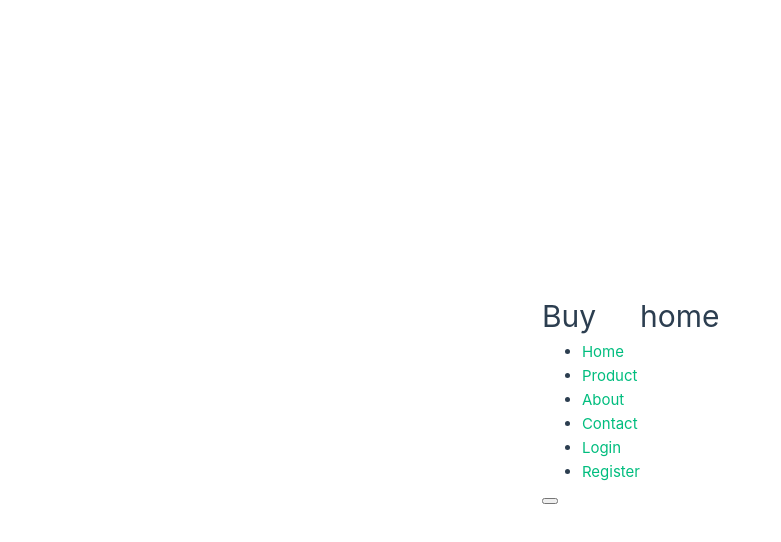
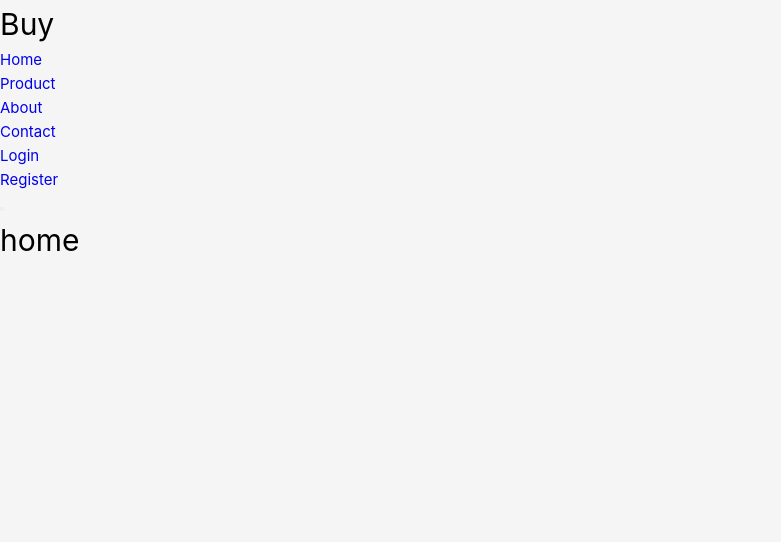
Before and after one commit to ibimina/buy, a Vue app: page / in a window 1280 px wide. Shown: the top 542 px of the page, without its empty margins (0-781 px from the left). Built offline with nearby package versions, Linux system fonts and the light colour scheme.

Commit message:
style: reset styles

```diff
--- a/src/assets/base.css
+++ b/src/assets/base.css
@@ -1,68 +1,16 @@
-/* color palette from <https://github.com/vuejs/theme> */
-:root {
-  --vt-c-white: #ffffff;
-  --vt-c-white-soft: #f8f8f8;
-  --vt-c-white-mute: #f2f2f2;
-
-  --vt-c-black: #181818;
-  --vt-c-black-soft: #222222;
-  --vt-c-black-mute: #282828;
-
-  --vt-c-indigo: #2c3e50;
-
-  --vt-c-divider-light-1: rgba(60, 60, 60, 0.29);
-  --vt-c-divider-light-2: rgba(60, 60, 60, 0.12);
-  --vt-c-divider-dark-1: rgba(84, 84, 84, 0.65);
-  --vt-c-divider-dark-2: rgba(84, 84, 84, 0.48);
-
-  --vt-c-text-light-1: var(--vt-c-indigo);
-  --vt-c-text-light-2: rgba(60, 60, 60, 0.66);
-  --vt-c-text-dark-1: var(--vt-c-white);
-  --vt-c-text-dark-2: rgba(235, 235, 235, 0.64);
-}
-
-/* semantic color variables for this project */
-:root {
-  --color-background: var(--vt-c-white);
-  --color-background-soft: var(--vt-c-white-soft);
-  --color-background-mute: var(--vt-c-white-mute);
-
-  --color-border: var(--vt-c-divider-light-2);
-  --color-border-hover: var(--vt-c-divider-light-1);
-
-  --color-heading: var(--vt-c-text-light-1);
-  --color-text: var(--vt-c-text-light-1);
-
-  --section-gap: 160px;
-}
-
-@media (prefers-color-scheme: dark) {
-  :root {
-    --color-background: var(--vt-c-black);
-    --color-background-soft: var(--vt-c-black-soft);
-    --color-background-mute: var(--vt-c-black-mute);
-
-    --color-border: var(--vt-c-divider-dark-2);
-    --color-border-hover: var(--vt-c-divider-dark-1);
-
-    --color-heading: var(--vt-c-text-dark-1);
-    --color-text: var(--vt-c-text-dark-2);
-  }
-}
-
 *,
 *::before,
 *::after {
   box-sizing: border-box;
+  padding: 0;
   margin: 0;
   position: relative;
   font-weight: normal;
 }
-
 body {
   min-height: 100vh;
-  color: var(--color-text);
-  background: var(--color-background);
+  width: 100%;
+  background-color: #f5f5f5;
   transition: color 0.5s, background-color 0.5s;
   line-height: 1.6;
   font-family: Inter, -apple-system, BlinkMacSystemFont, 'Segoe UI', Roboto, Oxygen, Ubuntu,
@@ -72,3 +20,9 @@ body {
   -webkit-font-smoothing: antialiased;
   -moz-osx-font-smoothing: grayscale;
 }
+a{
+  text-decoration: none;
+}
+li{
+  list-style: none;
+}
--- a/src/assets/main.css
+++ b/src/assets/main.css
@@ -1,35 +1,5 @@
 @import './base.css';
-
 #app {
-  max-width: 1280px;
-  margin: 0 auto;
-  padding: 2rem;
-
   font-weight: normal;
+  min-height: 100vh;
 }
-
-a,
-.green {
-  text-decoration: none;
-  color: hsla(160, 100%, 37%, 1);
-  transition: 0.4s;
-}
-
-@media (hover: hover) {
-  a:hover {
-    background-color: hsla(160, 100%, 37%, 0.2);
-  }
-}
-
-@media (min-width: 1024px) {
-  body {
-    display: flex;
-    place-items: center;
-  }
-
-  #app {
-    display: grid;
-    grid-template-columns: 1fr 1fr;
-    padding: 0 2rem;
-  }
-}
```
